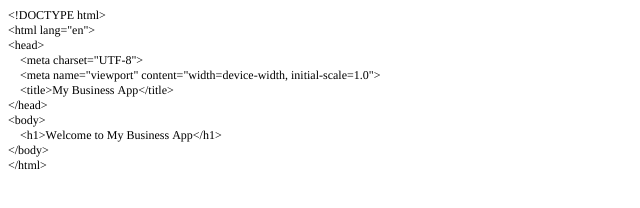
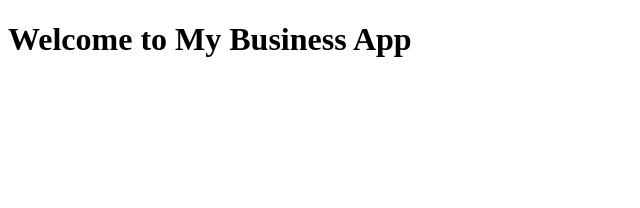
Before and after one commit to fivvestore/Manager, a website: page frontend/index.html in a window 1280 px wide. Shown: the whole page, without its empty margins (0-640 px from the left). Drawn offline with Linux system fonts and the light colour scheme.

Commit message:
Update index.html

```diff
--- a/frontend/index.html
+++ b/frontend/index.html
@@ -1,29 +1,11 @@
-<!DOCTYPE html PUBLIC "-//W3C//DTD HTML 4.01//EN" "http://www.w3.org/TR/html4/strict.dtd">
-<html>
+<!DOCTYPE html>
+<html lang="en">
 <head>
-  <meta http-equiv="Content-Type" content="text/html; charset=utf-8">
-  <meta http-equiv="Content-Style-Type" content="text/css">
-  <title></title>
-  <meta name="Generator" content="Cocoa HTML Writer">
-  <meta name="CocoaVersion" content="2487.2">
-  <style type="text/css">
-    p.p1 {margin: 0.0px 0.0px 0.0px 0.0px; font: 12.0px Times; -webkit-text-stroke: #000000}
-    p.p2 {margin: 0.0px 0.0px 0.0px 0.0px; font: 12.0px Times; -webkit-text-stroke: #000000; min-height: 14.0px}
-    span.s1 {font-kerning: none}
-  </style>
+    <meta charset="UTF-8">
+    <meta name="viewport" content="width=device-width, initial-scale=1.0">
+    <title>My Business App</title>
 </head>
 <body>
-<p class="p1"><span class="s1">&lt;!DOCTYPE html&gt;</span></p>
-<p class="p1"><span class="s1">&lt;html lang="en"&gt;</span></p>
-<p class="p1"><span class="s1">&lt;head&gt;</span></p>
-<p class="p1"><span class="s1"><span class="Apple-converted-space">    </span>&lt;meta charset="UTF-8"&gt;</span></p>
-<p class="p1"><span class="s1"><span class="Apple-converted-space">    </span>&lt;meta name="viewport" content="width=device-width, initial-scale=1.0"&gt;</span></p>
-<p class="p1"><span class="s1"><span class="Apple-converted-space">    </span>&lt;title&gt;My Business App&lt;/title&gt;</span></p>
-<p class="p1"><span class="s1">&lt;/head&gt;</span></p>
-<p class="p1"><span class="s1">&lt;body&gt;</span></p>
-<p class="p1"><span class="s1"><span class="Apple-converted-space">    </span>&lt;h1&gt;Welcome to My Business App&lt;/h1&gt;</span></p>
-<p class="p1"><span class="s1">&lt;/body&gt;</span></p>
-<p class="p1"><span class="s1">&lt;/html&gt;</span></p>
-<p class="p2"><span class="s1"></span><br></p>
+    <h1>Welcome to My Business App</h1>
 </body>
 </html>
```
